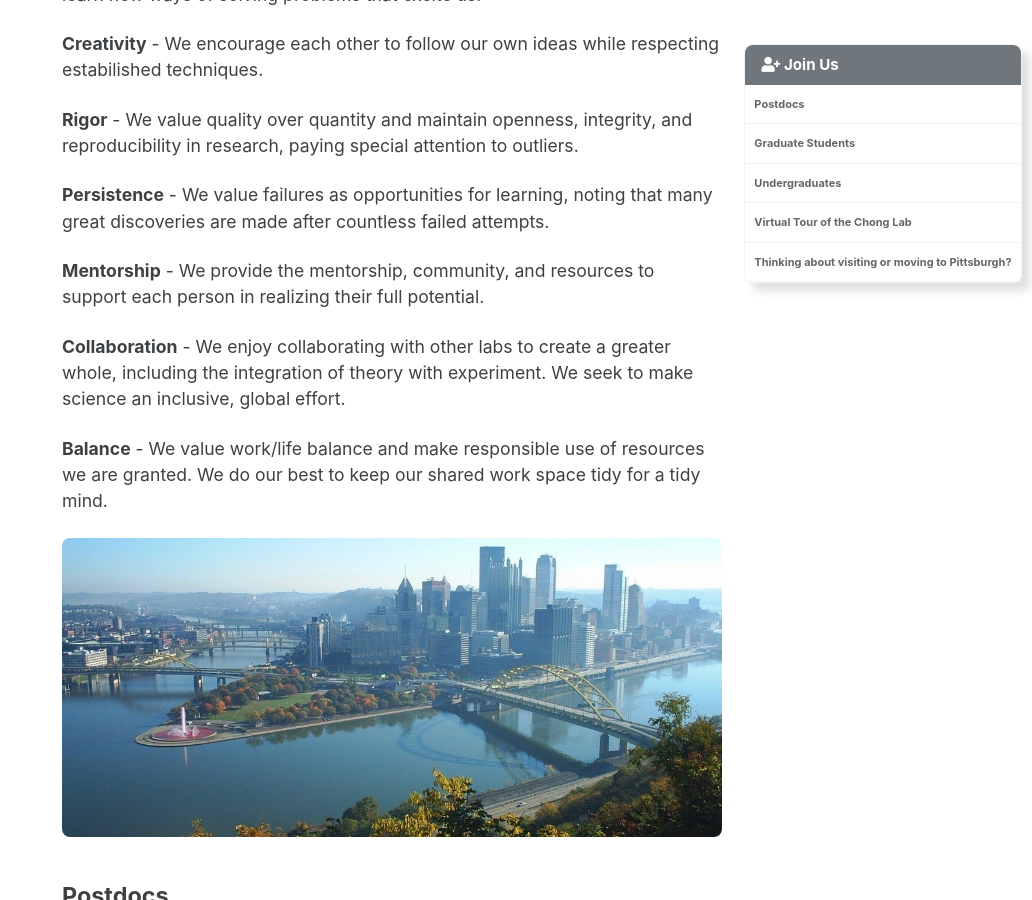
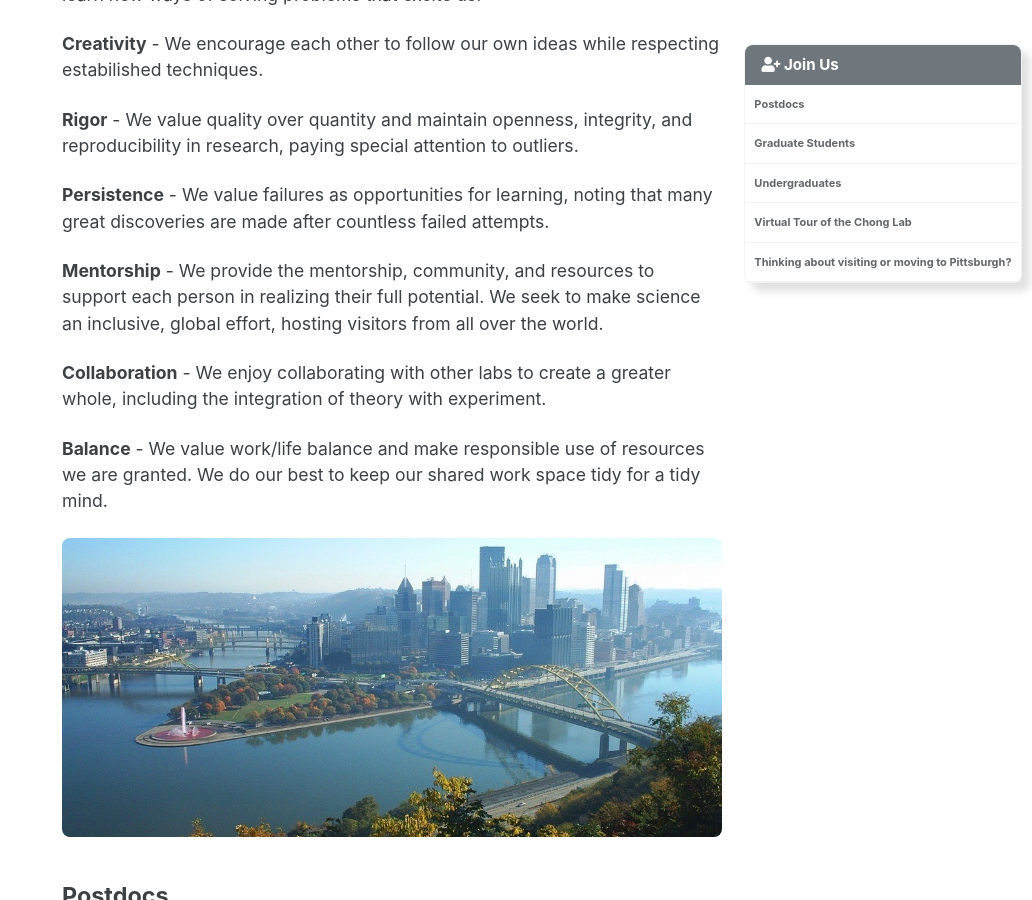
Before and after one commit to darianyang/mm-github-pages-test, a Jekyll site: the page built from _pages/join_us.md, in a window 1280 px wide and 900 px high, scrolled down 364 px. Shown: the whole window, without its empty margins (248-1280 px from the left). Built offline with Jekyll 4.4.1, drawn with Linux system fonts in a browser that asks for light colours; cached includes are drawn as plain includes.

Commit message:
Update join_us.md

```diff
--- a/_pages/join_us.md
+++ b/_pages/join_us.md
@@ -19,9 +19,9 @@ Join us in our scientific adventures! We welcome applications from prospective p
 
 **Persistence** - We value failures as opportunities for learning, noting that many great discoveries are made after countless failed attempts.
 
-**Mentorship** - We provide the mentorship, community, and resources to support each person in realizing their full potential.
+**Mentorship** - We provide the mentorship, community, and resources to support each person in realizing their full potential. We seek to make science an inclusive, global effort, hosting visitors from all over the world.
 
-**Collaboration** - We enjoy collaborating with other labs to create a greater whole, including the integration of theory with experiment. We seek to make science an inclusive, global effort.
+**Collaboration** - We enjoy collaborating with other labs to create a greater whole, including the integration of theory with experiment.
 
 **Balance** - We value work/life balance and make responsible use of resources we are granted. We do our best to keep our shared work space tidy for a tidy mind.
 
```
